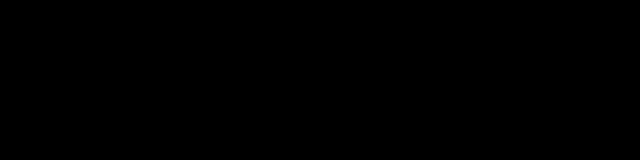
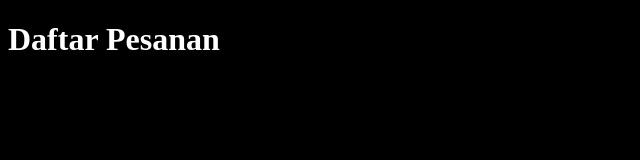
Before and after one commit to anaufal1/web-server-pizza, a website: page index.html in a window 1280 px wide. Shown: the whole page, without its empty margins (0-640 px from the left). Drawn offline with nearby package versions, Linux system fonts and the light colour scheme.

Commit message:
Update index.html

```diff
--- a/index.html
+++ b/index.html
@@ -15,7 +15,7 @@
       }
     </style>
 
-
+    <h1 style="color:white">Daftar Pesanan</h1>
     <h3 style="color:white"><span class="pesanan-pija"></span></h3>
 
 
```
